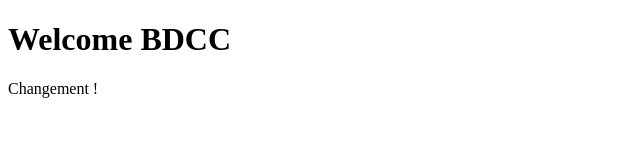
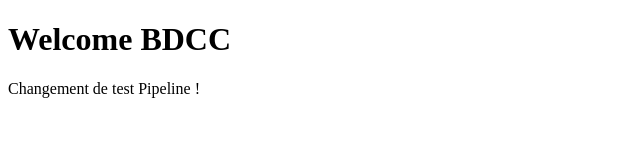
Before and after one commit to aymanebenhima/tp5devops, a plain HTML site: page index.html in a window 1280 px wide. Shown: the whole page, without its empty margins (0-640 px from the left). Drawn offline with Linux system fonts and the light colour scheme.

Commit message:
changes !

```diff
--- a/index.html
+++ b/index.html
@@ -7,6 +7,6 @@
 </head>
 <body>
     <h1>Welcome BDCC</h1>
-    <p>Changement !</p>
+    <p>Changement de test Pipeline !</p>
 </body>
 </html>
```
